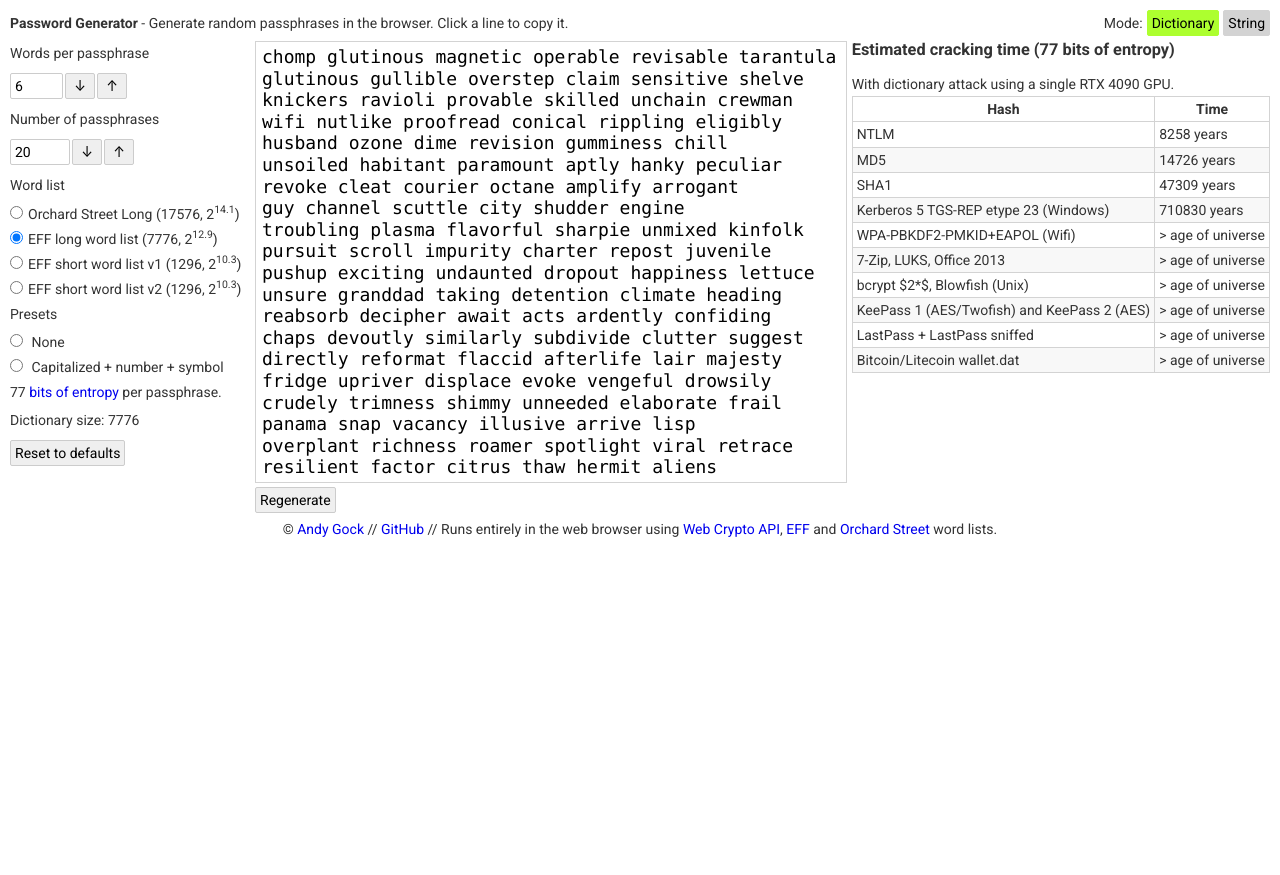
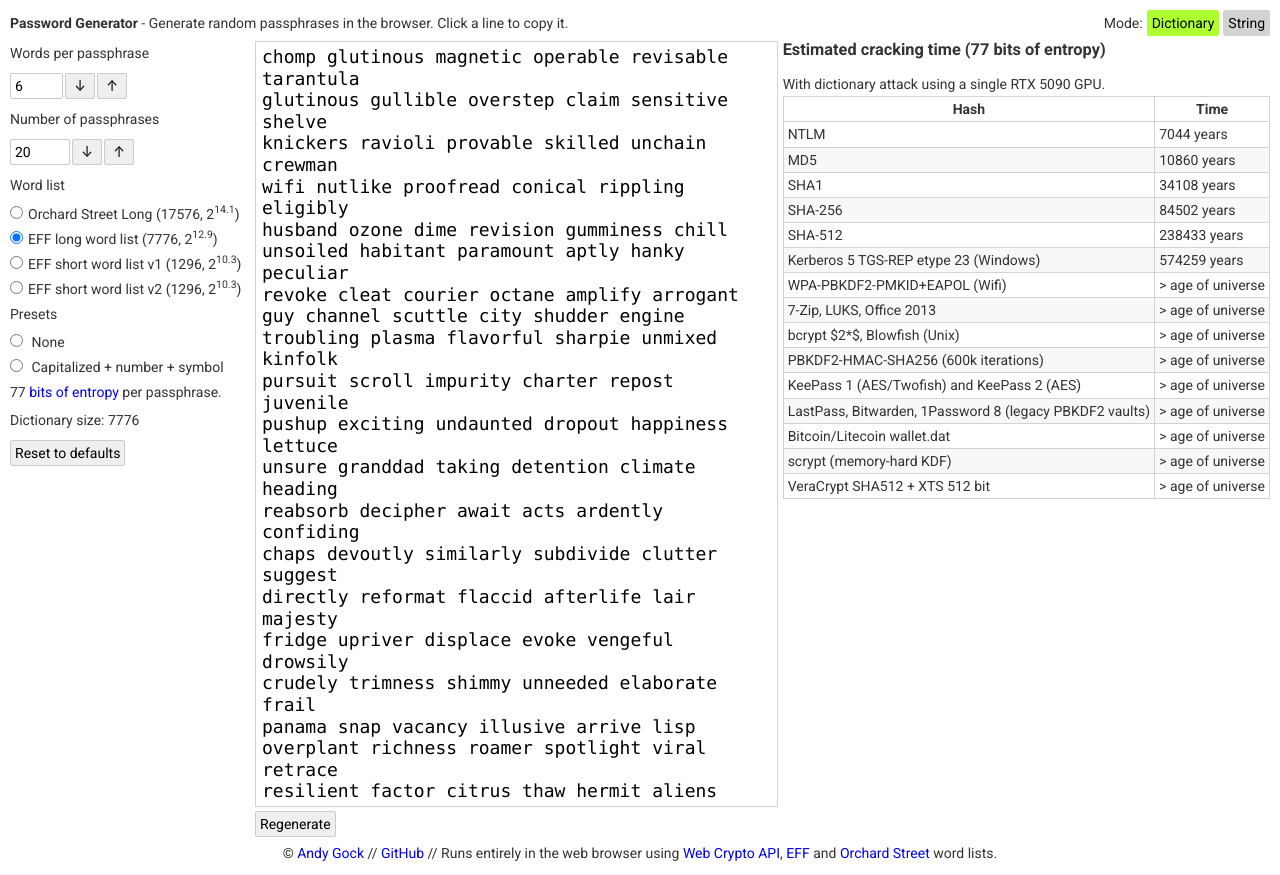
Before and after one commit to andygock/password-generator-v2, a React (Vite) app: page /#/ in a window 1280 px wide. Before the commit the page ends 800 px from the top, so only its background shows below. Built offline with nearby package versions, Linux system fonts and the light colour scheme.

Commit message:
refactor: update hash cracking rates and GPU references in EstimateCrackingTime component

```diff
--- a/src/EstimateCrackingTime.jsx
+++ b/src/EstimateCrackingTime.jsx
@@ -1,64 +1,106 @@
 import prettyMilliseconds from 'pretty-ms';
 
 // list of hashes and hash cracking rates
-// NVIDIA GeForce RTX 4090, 23808/24208 MB (6052 MB allocatable), 128MCU
+// NVIDIA GeForce RTX 5090, 31615/32120 MB, 170MCU
 //
 // https://hashcat.net/wiki/doku.php?id=example_hashes
-// https://forum.hashpwn.net/topic/96/hashcat-gpu-benchmarks/2
+// https://gist.github.com/amutu/8dad53cbb8fa5b710501c9b2280a6d62
 //
 
 const hash = [
   {
     // Hash-Mode 1000 (NTLM)
+    // Source: Hashcat v6.2.6-851 RTX 5090 FE benchmark, Speed.#1 340.1 GH/s
     name: 'NTLM',
-    rate: 290.1e9,
+    rate: 340.1e9,
   },
   {
     // Hash-Mode 0 (MD5)
+    // Source: Hashcat v6.2.6-851 RTX 5090 FE benchmark, Speed.#1 220.6 GH/s
     name: 'MD5',
-    rate: 162.7e9,
+    rate: 220.6e9,
   },
   {
     // Hash-Mode 100 (SHA1)
+    // Source: Hashcat v6.2.6-851 RTX 5090 FE benchmark, Speed.#1 70245.1 MH/s
     name: 'SHA1',
-    rate: 50643.5e6,
+    rate: 70245.1e6,
+  },
+  {
+    // Hash-Mode 1400 (SHA2-256)
+    // Source: Hashcat v6.2.6-851 RTX 5090 FE benchmark, Speed.#1 28353.3 MH/s
+    name: 'SHA-256',
+    rate: 28353.3e6,
+  },
+  {
+    // Hash-Mode 1700 (SHA2-512)
+    // Source: Hashcat v6.2.6-851 RTX 5090 FE benchmark, Speed.#1 10048.6 MH/s
+    name: 'SHA-512',
+    rate: 10048.6e6,
   },
   {
     // Hash-Mode 7500 (Kerberos 5, etype 23, AS-REQ Pre-Auth)
     // https://www.secura.com/blog-kerberoasting-exploiting-kerberos-to-compromise-microsoft-active-directory
+    // Source: Hashcat v6.2.6-851 RTX 5090 FE benchmark, Speed.#1 4172.2 MH/s
     name: 'Kerberos 5 TGS-REP etype 23 (Windows)',
-    rate: 3370.6e6,
+    rate: 4172.2e6,
   },
 
   {
     // Hash-Mode 22000 (WPA-PBKDF2-PMKID+EAPOL) [Iterations: 4095]
+    // Source: Hashcat v6.2.6-851 RTX 5090 FE benchmark, Speed.#1 3409.1 kH/s
     name: 'WPA-PBKDF2-PMKID+EAPOL (Wifi)',
-    rate: 2562.9e3,
+    rate: 3409.1e3,
   },
   {
     // Hash-Mode 11600 (7-Zip) [Iterations: 16384]
+    // Source: Hashcat v6.2.6-851 RTX 5090 FE benchmark, Speed.#1 3031.8 kH/s
     name: '7-Zip, LUKS, Office 2013',
-    rate: 1807.6e3,
+    rate: 3031.8e3,
   },
   {
     // Hash-Mode 3200 (bcrypt $2*$, Blowfish (Unix)) [Iterations: 32]
+    // Source: Hashcat v6.2.6-851 RTX 5090 FE benchmark, Speed.#1 304.8 kH/s
     name: 'bcrypt $2*$, Blowfish (Unix)',
-    rate: 224.2e3,
+    rate: 304.8e3,
+  },
+  {
+    // Hash-Mode 10900 (PBKDF2-HMAC-SHA256) [Iterations: 999]
+    // Source: Hashcat v6.2.6-851 RTX 5090 FE benchmark, Speed.#1 11157.2 kH/s at 999 iterations; scaled linearly to 600,000 iterations
+    name: 'PBKDF2-HMAC-SHA256 (600k iterations)',
+    rate: 11157.2e3 * (999 / 600000),
   },
   {
     // Hash-Mode 13400 (KeePass 1 (AES/Twofish) and KeePass 2 (AES)) [Iterations: 24569]
+    // Source: Hashcat v6.2.6-851 RTX 5090 FE benchmark, Speed.#1 451.1 kH/s
     name: 'KeePass 1 (AES/Twofish) and KeePass 2 (AES)',
-    rate: 326.7e3,
+    rate: 451.1e3,
   },
   {
     // Hash-Mode 6800 (LastPass + LastPass sniffed) [Iterations: 100099]
-    name: 'LastPass + LastPass sniffed',
-    rate: 89829,
+    // Hash-Mode 23400 (Bitwarden) [Iterations: 99999]
+    // Hash-Mode 31800 (1Password, mobilekeychain (1Password 8)) [Iterations: 99999]
+    // Source: Hashcat v6.2.6-851 RTX 5090 FE benchmark, Speed.#1 117.1 kH/s for LastPass and Bitwarden; 111.5 kH/s for 1Password 8; using the slower merged estimate
+    name: 'LastPass, Bitwarden, 1Password 8 (legacy PBKDF2 vaults)',
+    rate: 111.5e3,
   },
   {
     // Hash-Mode 11300 (Bitcoin/Litecoin wallet.dat) [Iterations: 200459]
+    // Source: Hashcat v6.2.6-851 RTX 5090 FE benchmark, Speed.#1 45817 H/s
     name: 'Bitcoin/Litecoin wallet.dat',
-    rate: 33624,
+    rate: 45817,
+  },
+  {
+    // Hash-Mode 8900 (scrypt) [Iterations: 16384]
+    // Source: Hashcat v6.2.6-851 RTX 5090 FE benchmark, Speed.#1 7760 H/s
+    name: 'scrypt (memory-hard KDF)',
+    rate: 7760,
+  },
+  {
+    // Hash-Mode 29421 (VeraCrypt SHA512 + XTS 512 bit) [Iterations: 499999]
+    // Source: Hashcat v6.2.6-851 RTX 5090 FE benchmark, Speed.#1 8402 H/s
+    name: 'VeraCrypt SHA512 + XTS 512 bit',
+    rate: 8402,
   },
 ];
 // age of universe in milliseconds
@@ -79,7 +121,7 @@ const EstimateCrackingTime = ({ bits, type = 'dictionary' }) => {
   return (
     <div className="crack-time">
       <h3>Estimated cracking time ({bits} bits of entropy)</h3>
-      <p>With {type} attack using a single RTX 4090 GPU.</p>
+      <p>With {type} attack using a single RTX 5090 GPU.</p>
       <table>
         <thead>
           <tr>
```
